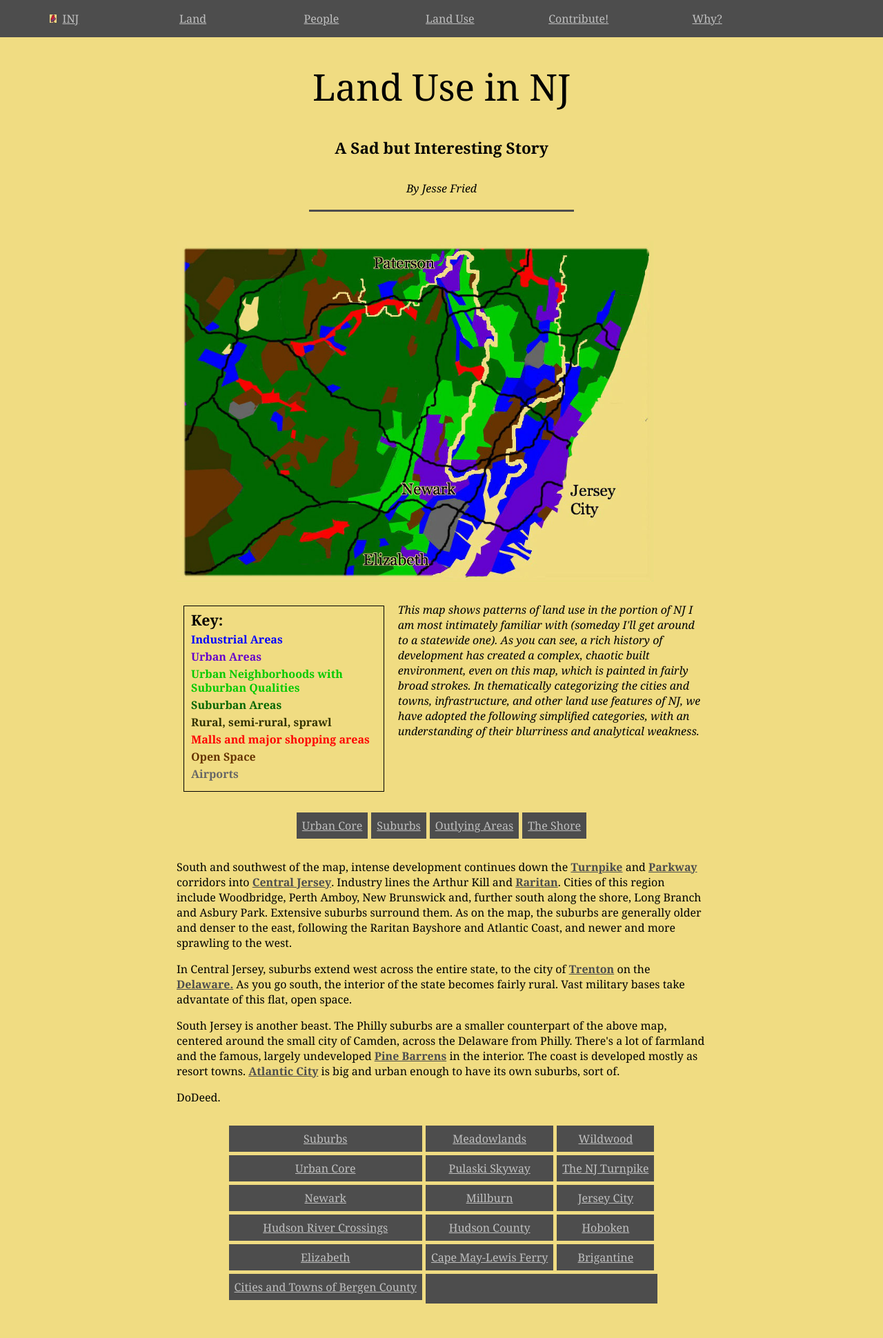
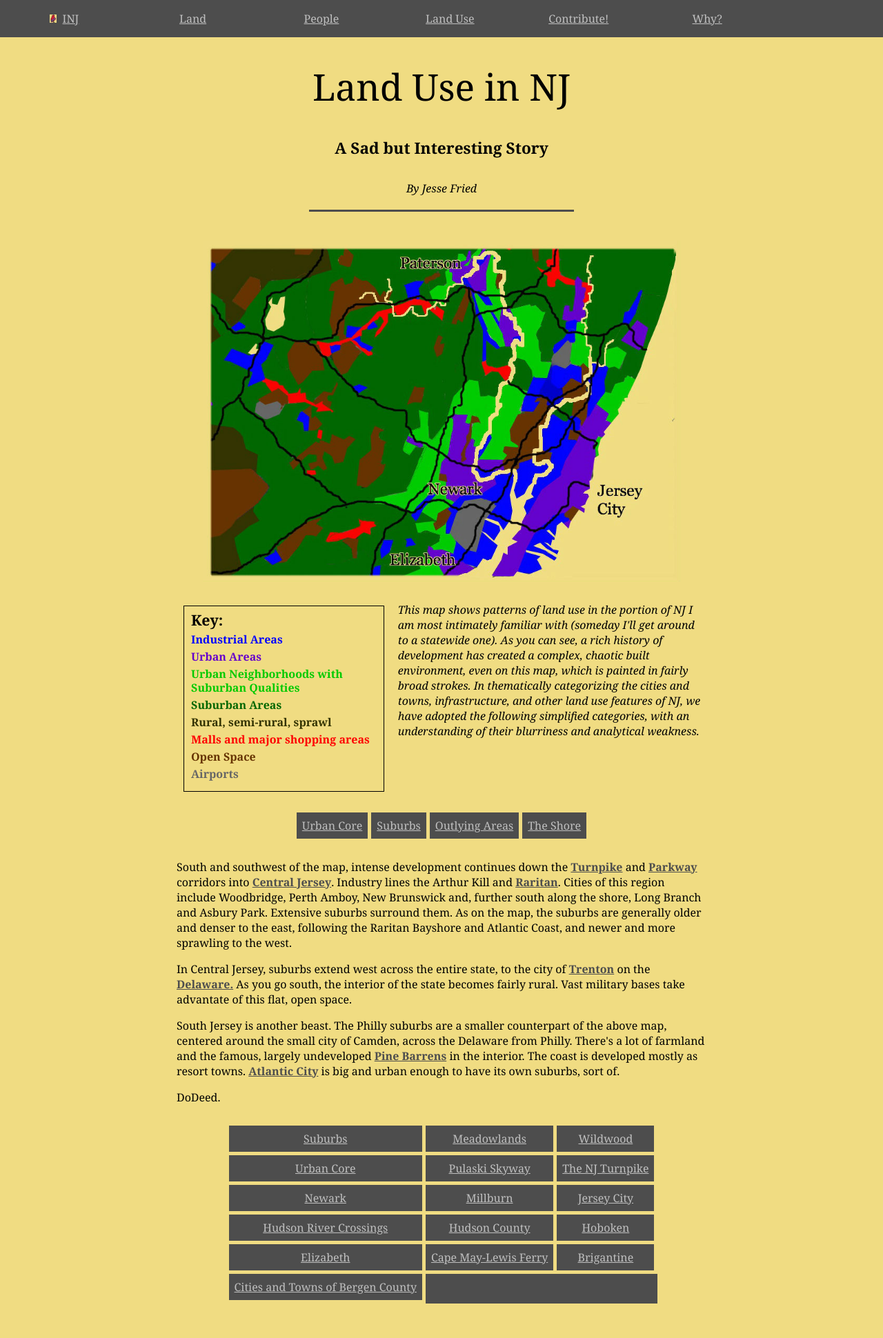
Before and after one commit to jonfried/oakafee.github.io, a Jekyll site: the page built from land-use.html, in a window 1280 px wide. Shown: the whole page at 69% size. Built offline with Jekyll 4.4.1, drawn with Linux system fonts in a browser that asks for light colours.

Commit message:
Update style.css

```diff
--- a/styles/style.css
+++ b/styles/style.css
@@ -133,7 +133,8 @@ div.map-container {
      width: 100%;
 }
 div.map {
-     margin: 0 0 25px 0;
+     margin: 0 auto;
+     margin-bottom: 25px;
      width: 90%;
 }
 #land-map {
```
